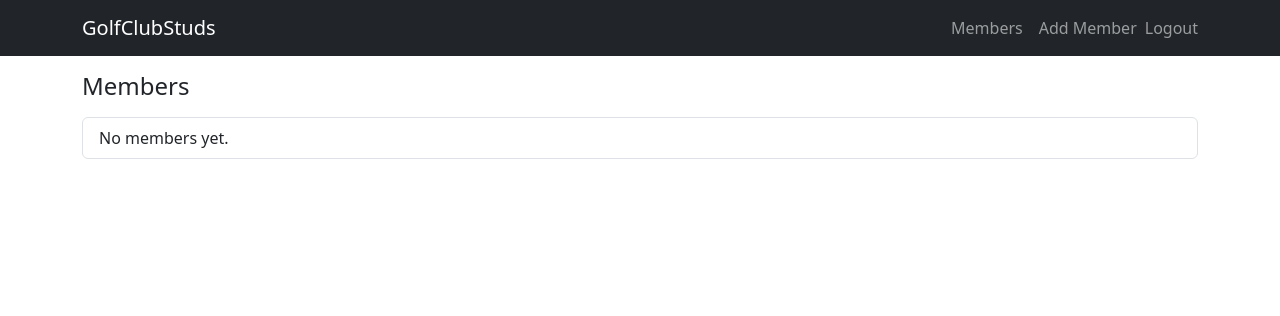
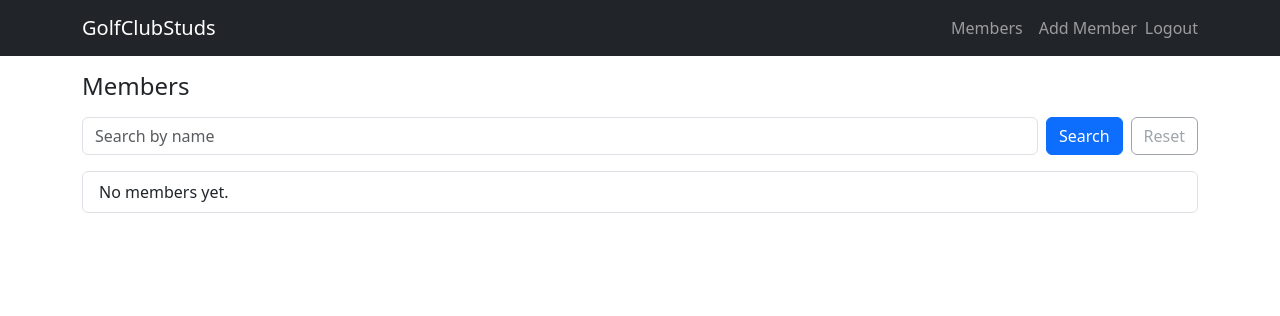
Before and after one commit to iulianpro/golfclubstuds, a Django app: page / in a window 1280 px wide. Shown: the top 316 px of the page. Run offline with Django 5.2, Linux system fonts and the light colour scheme; the visitor is signed in with stand-in values (Sample User, id 1); some libraries are stand-ins or nearby versions.

Commit message:
added search form

```diff
--- a/members/views.py
+++ b/members/views.py
@@ -17,7 +17,17 @@ class MemberListView(LoginRequiredMixin, ListView):
     model = Member
     template_name = 'members/list.html'
     context_object_name = 'members'
-    paginate_by = 10  # demo-friendly pagination
+    paginate_by = 3
+
+    def get_queryset(self):
+        qs = super().get_queryset()
+        q = self.request.GET.get('q', '').strip()
+        return qs.filter(name__icontains=q) if q else qs
+
+    def get_context_data(self, **kwargs):
+        ctx = super().get_context_data(**kwargs)
+        ctx['q'] = self.request.GET.get('q', '')
+        return ctx
 
 
 class MemberDetailView(LoginRequiredMixin, DetailView):
--- a/templates/members/list.html
+++ b/templates/members/list.html
@@ -3,11 +3,21 @@
 {% block title %}Members · GolfClubStuds{% endblock %}
 {% block content %}
 <h1 class="h4 mb-3">Members</h1>
+
+<form class="d-flex gap-2 mb-3" method="get" role="search">
+    <input type="text" name="q" value="{{ q }}" class="form-control" placeholder="Search by name">
+    <button class="btn btn-primary" type="submit">Search</button>
+    <a class="btn btn-outline-secondary{% if not q %} disabled{% endif %}" href="{% url 'members:list' %}"
+        {%if notq%}tabindex="-1" aria-disabled="true" {% endif %}>Reset</a>
+</form>
+
 <ul class="list-group mb-3">
     {% for m in members %}
     <li class="list-group-item d-flex justify-content-between align-items-center">
         <a href="{% url 'members:detail' m.pk %}">{{ m.name }}</a>
-        <span class="badge text-bg-secondary">{{ m.get_status_display }}</span>
+        <span class="badge {% if m.status == 'CURRENT' %}text-bg-success{% else %}text-bg-secondary{% endif %}">
+            {{ m.get_status_display }}
+        </span>
     </li>
     {% empty %}
     <li class="list-group-item">No members yet.</li>
@@ -20,8 +30,8 @@
         {% if page_obj.has_previous %}
         <li class="page-item"><a class="page-link" href="?page={{ page_obj.previous_page_number }}">Previous</a></li>
         {% endif %}
-        <li class="page-item disabled"><span class="page-link">Page {{ page_obj.number }} of {{
-                page_obj.paginator.num_pages }}</span></li>
+        <li class="page-item disabled"><span class="page-link">Page {{ page_obj.number }}
+                of {{ page_obj.paginator.num_pages }}</span></li>
         {% if page_obj.has_next %}
         <li class="page-item"><a class="page-link" href="?page={{ page_obj.next_page_number }}">Next</a></li>
         {% endif %}
```
